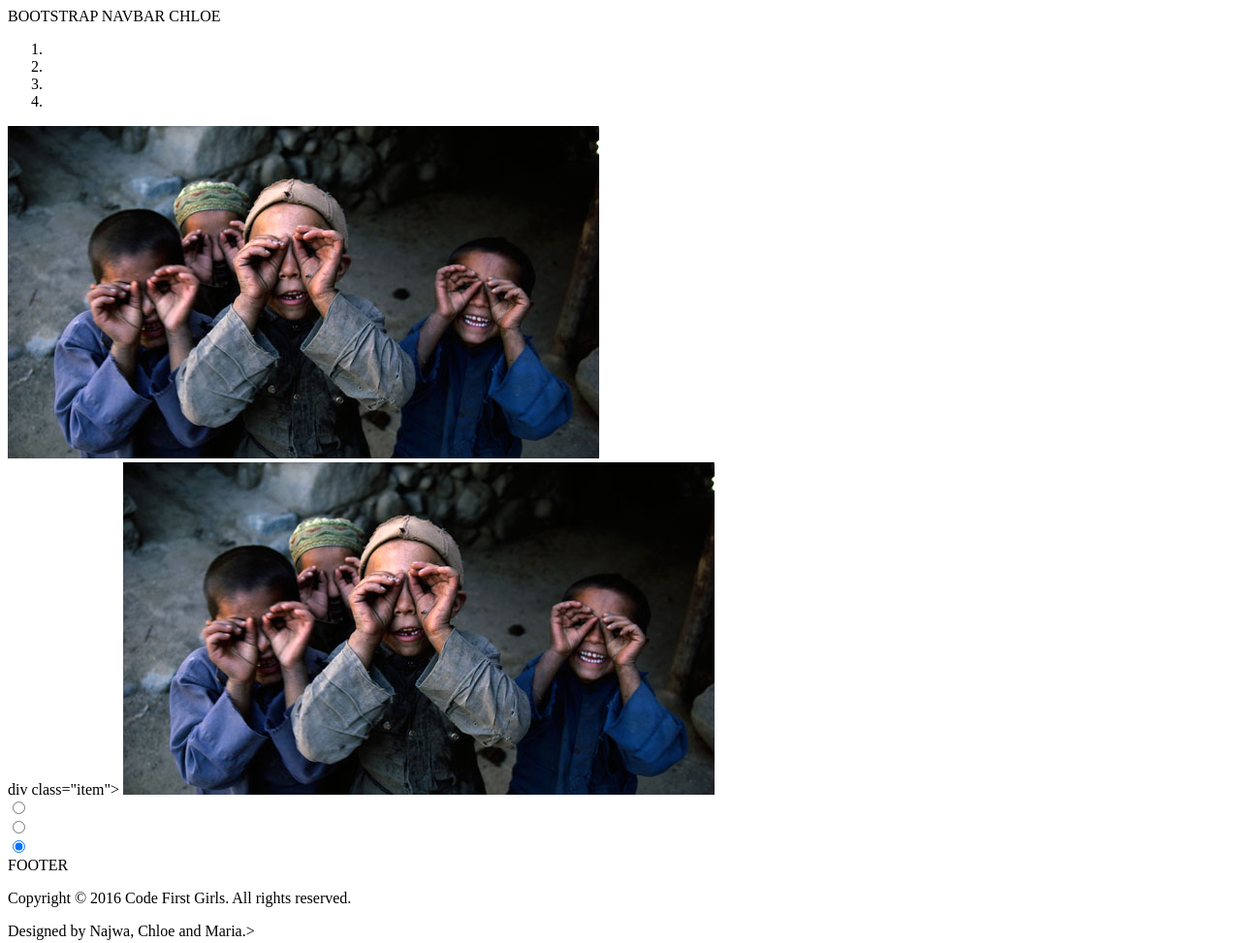
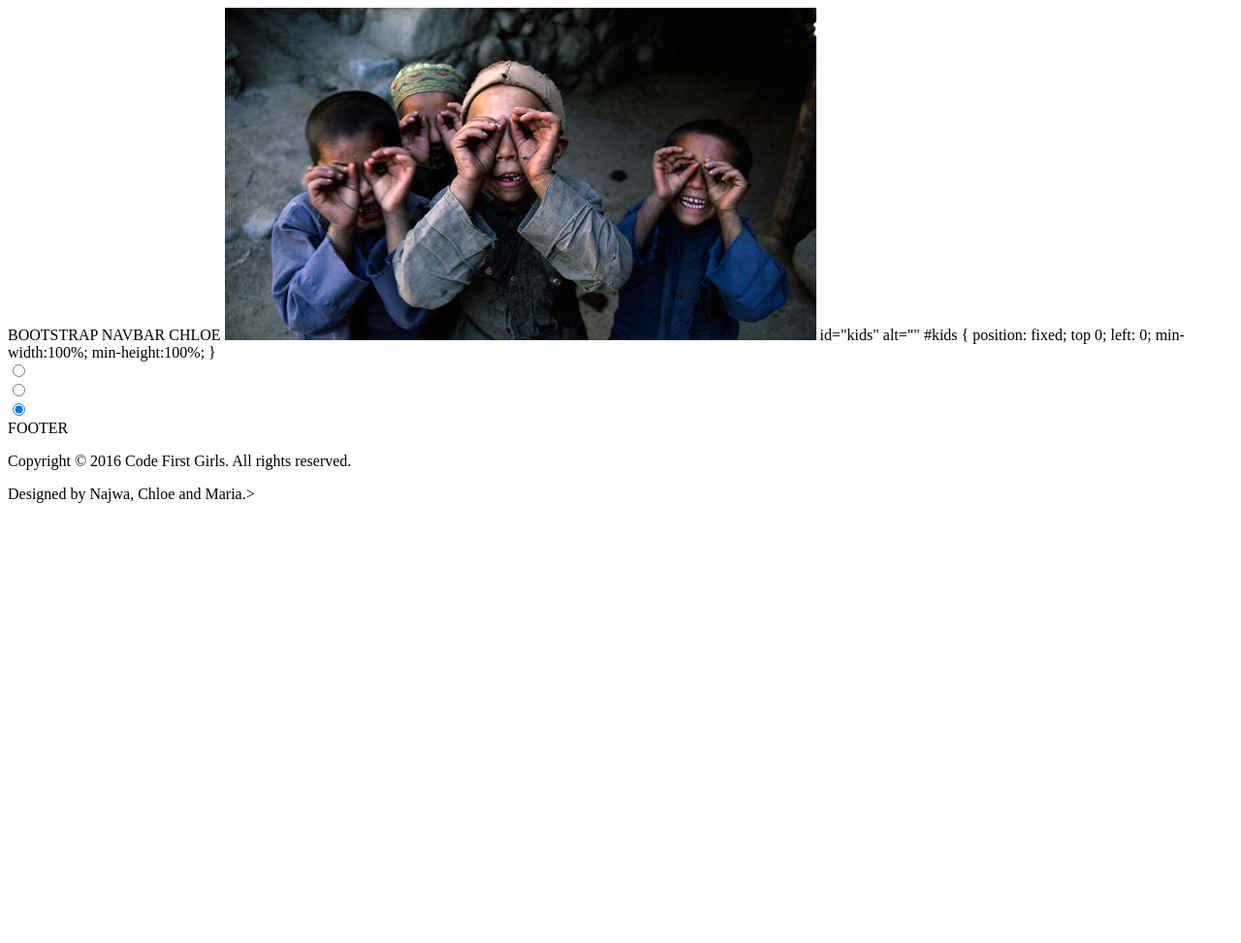
Before and after one commit to siyamac/webtutorial, a plain HTML site: page index.html in a window 1280 px wide. Shown: the whole page at 97% size. After the commit the page ends 800 px from the top, so only its background shows below. Drawn offline with Linux system fonts and the light colour scheme.

Commit message:
carousel 2

```diff
--- a/index.html
+++ b/index.html
@@ -19,31 +19,15 @@
 
 NAVBAR CHLOE
 
-<div id="best-photos" class="carousel slide" data-ride="carousel" data-pause="null" data-interval="4000">
+<img src="kids.jpg"> id="kids" alt=""
+ #kids {
+ position: fixed;
+ top 0;
+ left: 0;
 
-<ol class="carousel-indicators">
-  <li data-target="#best-photos" data-slide-to="0" class="active"></li>
-        <li data-target="#best-photos" data-slide-to="1" class></li>
-        <li data-target="#best-photos" data-slide-to="2" class></li>
-        <li data-target="#best-photos" data-slide-to="3" class></li>
-      </ol>
-
-  <div class="carousel-inner" role="listbox">
-
-
-        <div class="item active">
-          <img src="./kids.jpg" alt="Photo 1" class="img-responsive">
-          <!--div class="carousel-caption">
-            <h4>Some text</h4>
-          </div-->
-        </div>
-
-div class="item">
-          <img src="./kids.jpg" alt="Photo 2" class="img-responsive">
-          <!--div class="carousel-caption">
-            <h4>Some more text</h4>
-          </div-->
-        </div>
+ min-width:100%;
+ min-height:100%;
+ }
 
 
 
```
